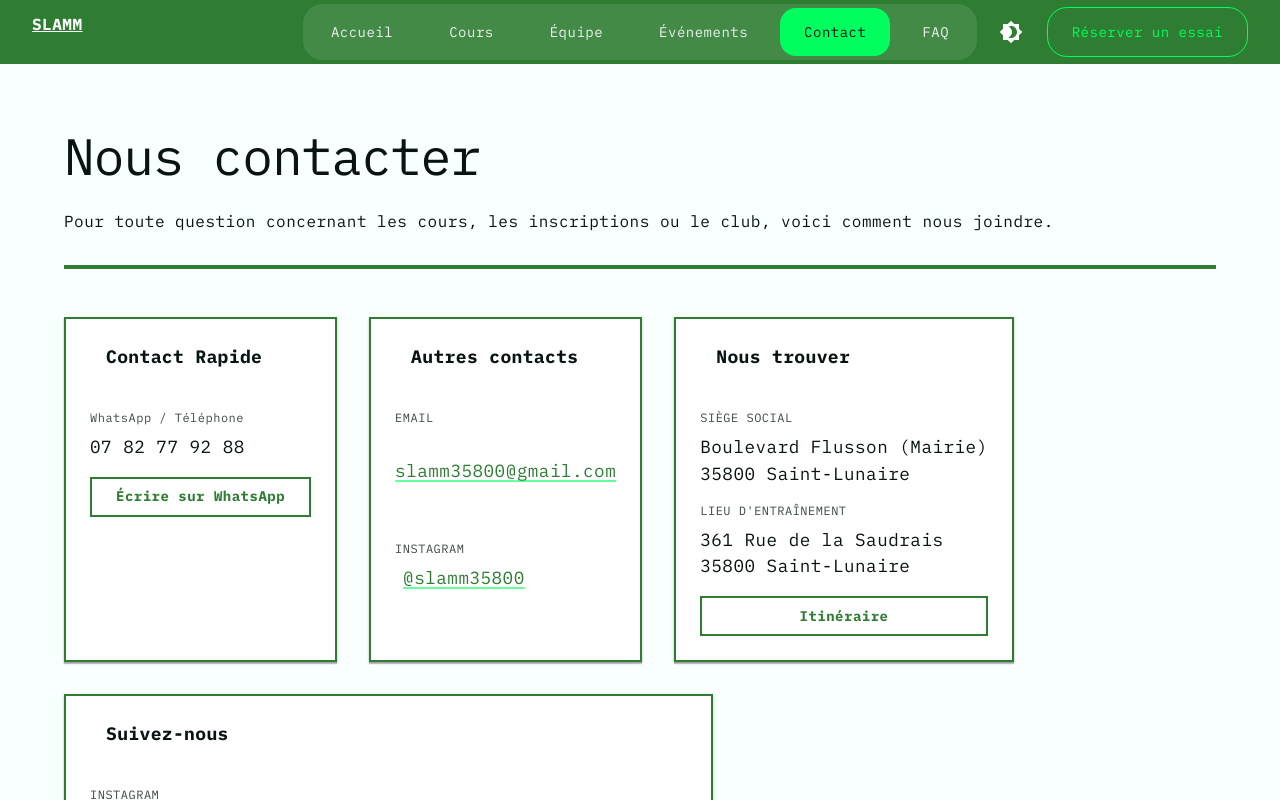
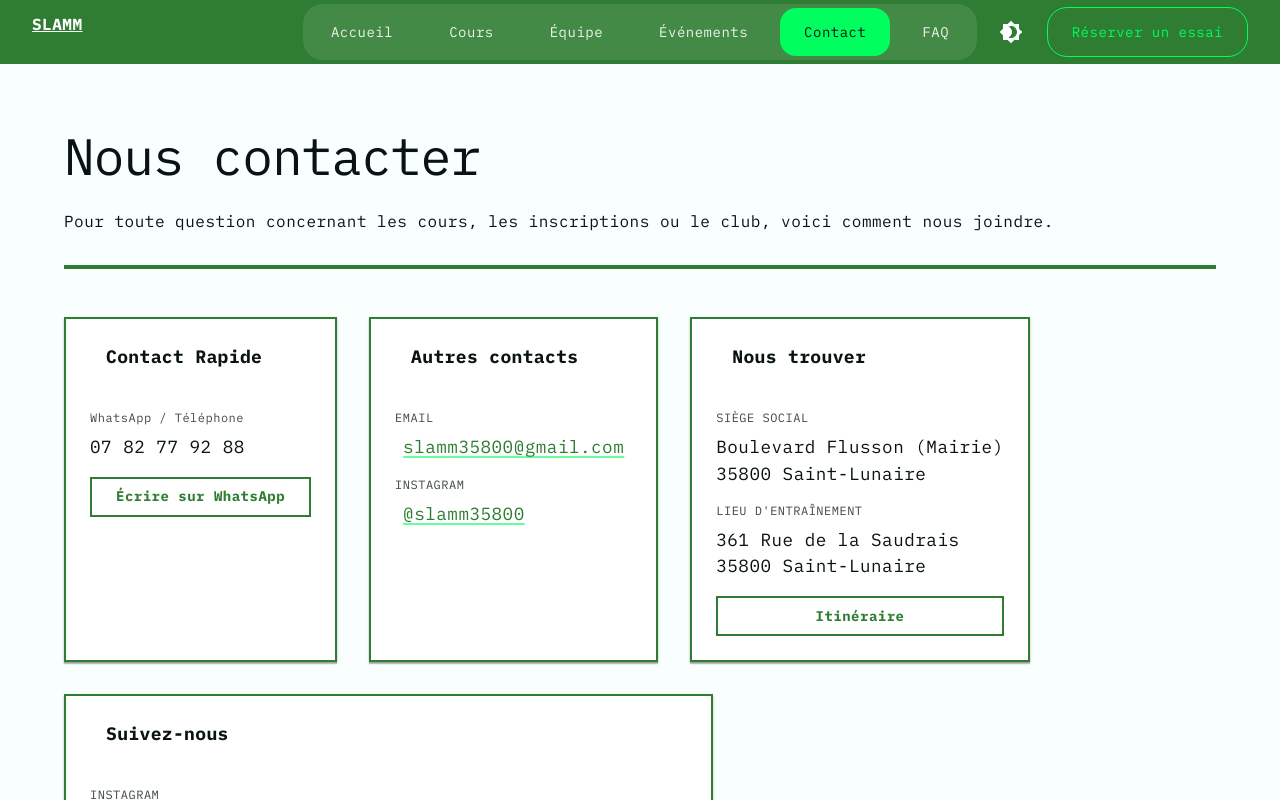
Before and after one commit to kevinbdx35/slamm_2, a React (Vite) app: page /#/contact in a window 1280 px wide. Shown: the top 800 px of the page. Built offline with nearby package versions, Linux system fonts and the light colour scheme; some icons are missing.

Commit message:
correction bug over mail

```diff
--- a/src/components/ContactInfo.jsx
+++ b/src/components/ContactInfo.jsx
@@ -35,13 +35,14 @@ export default function ContactInfo({ label, children, isLink = false, href }) {
             borderRadius: '4px',
             px: 1,
             py: 0.5,
+            fontSize: '1.1rem',
             '&:hover': {
               backgroundColor: 'rgba(0, 255, 94, 0.08)',
               textDecorationColor: 'rgba(0, 255, 94, 1)',
             },
           }}
         >
-          {content}
+          {children}
         </Box>
       ) : (
         content
```
